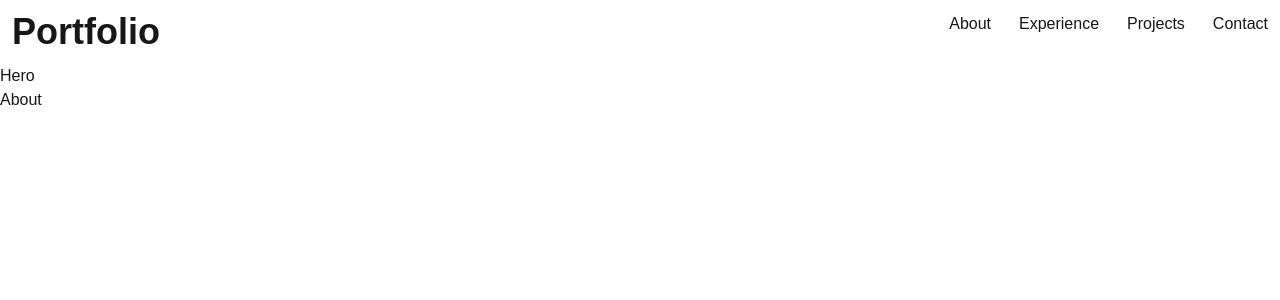
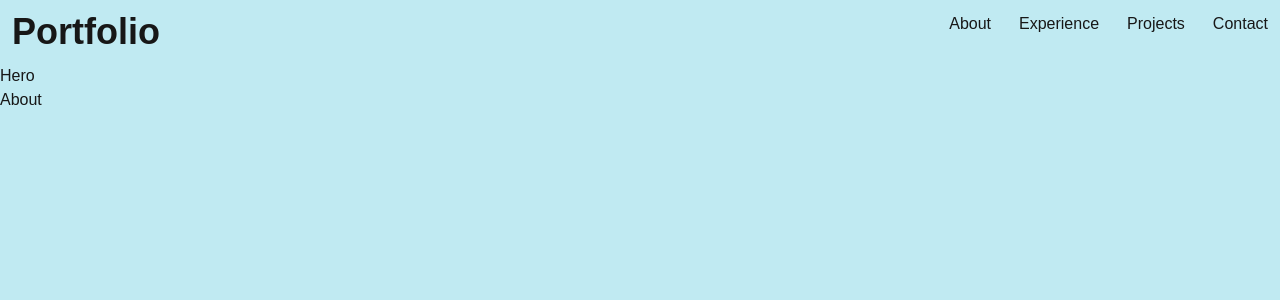
Before and after one commit to PokeXYZ/portfolio, a Next.js app: page / in a window 1280 px wide. Shown: the top 300 px of the page. Built offline with nearby package versions, Linux system fonts and the light colour scheme.

Commit message:
Initial commit

```diff
--- a/src/app/globals.css
+++ b/src/app/globals.css
@@ -1,7 +1,7 @@
 @import "tailwindcss";
 
 :root {
-  background-image : #92dcea92;
+  --background : #92dcea92;
   --foreground: #171717;
 }
 
```
